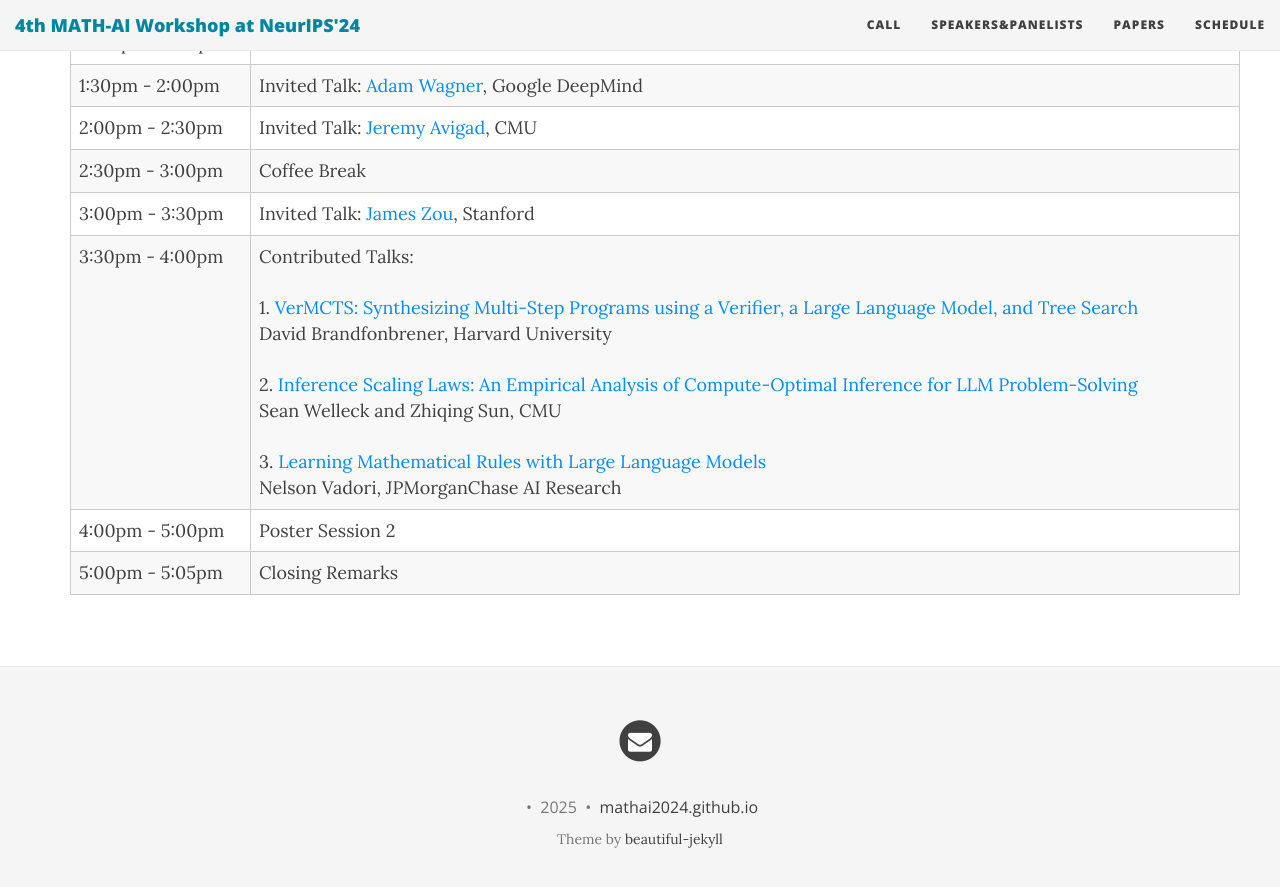
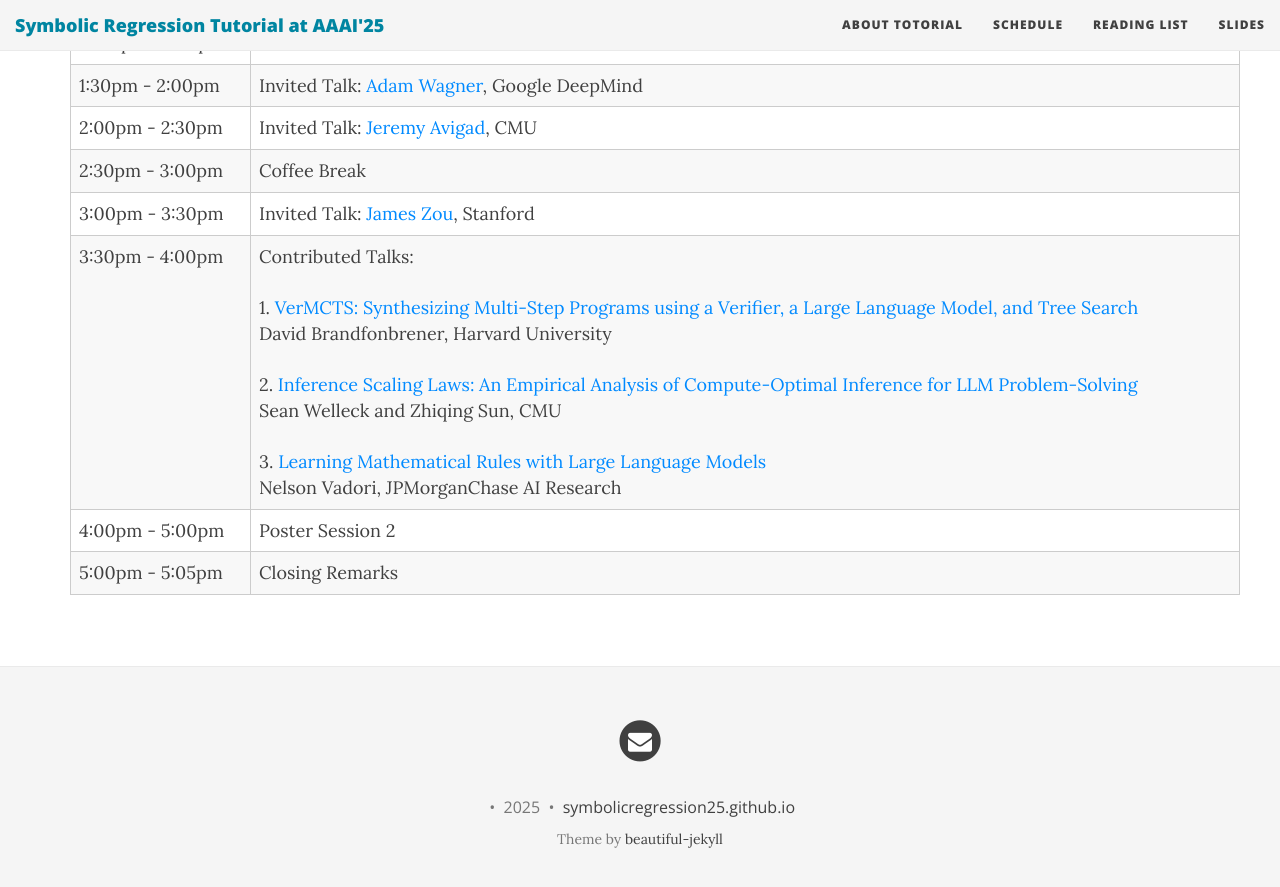
Before and after one commit to ZonglinY/llm4sd-aaai-2026, a Jekyll site: the page built from schedule.md, in a window 1280 px wide and 900 px high, scrolled down 645 px. Shown: the top 887 px of the window. Built offline with Jekyll 4.4.1, drawn with Linux system fonts in a browser that asks for light colours; nearby versions of some CDN libraries; part of the change alters nothing that is shown.

Commit message:
Update _config.yml

```diff
--- a/_config.yml
+++ b/_config.yml
@@ -1,43 +1,47 @@
-# --- General options --- #
+###########################################################
+### Welcome to Beautiful Jekyll!
+### This config file is meant for settings that affect your entire website. When you first
+### set up your website you should go through all these settings and edit them, but after
+### the initial set up you won't need to come back to this file often.
+###########################################################
 
+############################
+# --- Required options --- #
+############################
 
 # If you are building a GitHub project page then use these settings:
-#url: "mathai-iclr.github.io"
-#baseurl: ""
+# url: "symbolicregression25.github.io"
+# baseurl: ""
 
 # Of course don't forget to change the username and projectname to YOUR username and project
 
 # Name of website
-title: 4th MATH-AI Workshop at NeurIPS'24
-
+title: Symbolic Regression Tutorial at AAAI'25
 
 # Short description of your site
-description: Math-AI
+description: Symbolic-Regression
 
-# --- Navigation bar options --- #
+# Your name to show in the footer
+# author:
 
-# List of links in the navigation bar
+###############################################
+# --- List of links in the navigation bar --- #
+###############################################
+
 navbar-links:
-  Call: "cfp"
-  # Dates: "#dates"
-  Speakers&Panelists: "speakers"
-  Papers: "papers"
+  About Totorial: "about"
   Schedule: "schedule"
-  # - Beautiful Jekyll: "http://deanattali.com/beautiful-jekyll/"
-  # - Learn markdown: "http://www.markdowntutorial.com/"
-  # - GitHub Pages: "https://pages.github.com/"
-  # Organizers: "#organizers"
-  # About: "https://mathai2024.github.io/"
+  Reading List: "reading"
+  Slides: "slides"
+  # Resources:
+  #   - Beautiful Jekyll: "https://beautifuljekyll.com"
+  #   - Learn markdown: "https://www.markdowntutorial.com/"
+  # Author's home: "https://deanattali.com"
 
-# Image to show in the navigation bar - image must be a square (width = height)
-# Remove this parameter if you don't want an image in the navbar
-# avatar: "/img/avatar-icon.png"
+################
+# --- Logo --- #
+################
 
-# If you want to have an image logo in the top-left corner instead of the title text,
-# then specify the following parameter
-# title-img: /path/to/image
-
-# --- Background colour/image options --- #
 
 # Personalize the colors in your website. Colour values can be any valid CSS colour
 
@@ -51,42 +55,72 @@ footer-col: "#F5F5F5"
 footer-text-col: "#777777"
 footer-link-col: "#404040"
 
-# Alternatively, the navbar, footer, and page background can be set to use background images
-# instead of colour
-
-# navbar-img: "/img/mathai2022.png"
-# footer-img: "/img/mathai2022.png"
-# page-img: "/img/mathai2022.png"
-
-# --- Footer options --- #
 
 # Change all these values or delete the ones you don't want.
 # Important: you must keep the "name" parameter, everything else you can remove
-author: Organizers of the 4th MATH-AI Workshop at NeurIPS 2024
+author: Organizers of the Symbolic Regression Tutorial at AAAI 2025
 
-# Select your active Social Network Links.
-# Uncomment the links you want to show in the footer and add your information to each link.
-# You can reorder the items to define the link order.
-# If you want to add a new link that isn't here, you'll need to also edit the file _data/SocialNetworks.yml
+
+# Image to show in the navigation bar - works best with a square image
+# Remove this parameter if you don't want an image in the navbar
+# avatar: "/assets/img/avatar-icon.png"
+
+# By default, the image is cut into a circle. You can disable this behaviour by setting 'round-avatar: false'
+# round-avatar: true
+
+# If you want to have an image logo in the top-left corner instead of having the title of the website,
+# then specify the following parameter
+#title-img: /path/to/image
+
+
+#####################################
+# --- Footer social media links --- #
+#####################################
+
+# Select the social network links that you want to show in the footer.
+# You can change the order that they show up on the page by changing the order here.
+# Uncomment the links you want to show and add your information to each one.
 social-network-links:
-  # rss: true
-  email: "mathai.neurips2024@gmail.com"
-  # facebook: daattali
+  email: "ckreddy@vt.edu"
+  # rss: true  # remove this line if you don't want to show an RSS link at the bottom
+  # facebook: deanattali
   # github: daattali
   # twitter: daattali
-#  reddit: yourname
-#  google-plus: +DeanAttali
+  # patreon: DeanAttali
+  # youtube: "@daattali"
+  # whatsapp: 15551212
+#  medium: yourname
+#  reddit: yourname or r/yoursubreddit
 #  linkedin: daattali
 #  xing: yourname
 #  stackoverflow: "3943160/daattali"
 #  snapchat: deanat78
 #  instagram: deanat78
-#  youtube: user/deanat78
 #  spotify: yourname
 #  telephone: +14159998888
 #  steam: deanat78
 #  twitch: yourname
 #  yelp: yourname
+#  telegram: yourname
+#  calendly: yourname
+#  mastodon: instance.url/@username
+#  bluesky: yourname
+#  ORCID: your ORCID ID
+#  google-scholar: your google scholar
+#  discord: "invite_code" or "users/userid" or "invite/invite_code"
+#  kaggle: yourname
+#  hackerrank: yourname
+#  gitlab: yourname
+#  itchio: yourname
+#  untappd: yourname
+
+# If you want your website to generate an RSS feed, provide a description
+# The URL for the feed will be https://<your_website>/feed.xml
+# rss-description: This website is a virtual proof that I'm awesome
+
+###########################
+# --- General options --- #
+###########################
 
 # Select which share links to show in posts
 share-links-active:
@@ -95,17 +129,85 @@ share-links-active:
   google: false
   linkedin: true
 
-# How to display the link to the website in the footer
+# How to display the link to your website in the footer
 # Remove this if you don't want a link in the footer
-url-pretty: "mathai2024.github.io" # eg. "deanattali.com/beautiful-jekyll"
+url-pretty: "symbolicregression25.github.io"
 
-# --- Web Statistics Section --- #
+# # Add the website title to the title of every page
+# title-on-all-pages: true
 
-# Fill in your Google Analytics gtag.js ID to track your website using gtag
-#gtag: ""
+# # Excerpt word length - Truncate the excerpt of each post on the feed page to the specified number of words
+excerpt_length: 50
 
-# Fill in your Google Analytics ID to track your website using GA
-#google_analytics: ""
+# Character used to separate site title and description in HTML document title
+# and RSS feed title
+title-separator: "-"
+
+# # Whether or not to show an excerpt for every blog post in the feed page
+# feed_show_excerpt: true
+
+# # Whether or not to show a list of tags below each post preview in the feed page
+# feed_show_tags: true
+
+# # Add a search button to the navbar
+# post_search: true
+
+# # Add a button in the footer to edit the current page. Only works if your website is hosted on GitHub
+# edit_page_button: true
+
+# Allow sub-menu items (second-level navigation menu items) to be longer than the top-level menu
+# If this setting is off, then long sub-menu words might get cut off
+# See https://github.com/daattali/beautiful-jekyll/issues/765 to understand the issue this setting can solve
+# navbar-var-length: false
+
+# The keywords to associate with your website, for SEO purposes
+#keywords: "my,list,of,keywords"
+
+######################################
+# --- Colours / background image --- #
+######################################
+
+# Personalize the colours in your website. Colour values can be any valid CSS colour
+
+# page-col: "#FFFFFF"
+# text-col: "#404040"
+# link-col: "#008AFF"
+# hover-col: "#0085A1"
+# navbar-col: "#EAEAEA"
+# navbar-text-col: "#404040"
+# navbar-border-col: "#DDDDDD"
+# footer-col: "#EAEAEA"
+# footer-text-col: "#777777"
+# footer-link-col: "#404040"
+# footer-hover-col: "#0085A1"
+
+# Alternatively, the navbar, footer, and page background can be set to an image
+# instead of colour
+
+#navbar-img: "/assets/img/bgimage.png"
+#footer-img: "/assets/img/bgimage.png"
+#page-img: "/assets/img/bgimage.png"
+
+# Suggest a colour for mobile browsers to use as the browser's theme. This is only supported by a few mobile browsers.
+#mobile-theme-col: "#0085A1"
+
+# For any extra visual customization, you can include additional CSS files in every page on your site. List any custom CSS files here
+#site-css:
+#  - "/assets/css/custom-styles.css"
+
+# If you have common JavaScript files that should be included in every page, list them here
+#site-js:
+#  - "/assets/js/custom-script.js"
+
+#################################
+# --- Web Analytics Section --- #
+#################################
+
+# Fill in your Google Analytics tag ID (or "Measurement ID") to track your website usage
+#gtag: "G-XXXXXXXXXX"
+
+# Fill in your Cloudflare Analytics beacon token to track your website using Cloudflare Analytics
+#cloudflare_analytics: ""
 
 # Google Tag Manager ID
 #gtm: ""
@@ -113,51 +215,85 @@ url-pretty: "mathai2024.github.io" # eg. "deanattali.com/beautiful-jekyll"
 # Matomo (aka Piwik) Web statistics
 # Uncomment the following section to enable Matomo. The opt-out parameter controls
 # whether or not you want to allow users to opt out of tracking.
-
 #matomo:
 #  site_id: "9"
 #  uri: "demo.wiki.pro"
 #  opt-out: true
 
+# Google Universal Analytics ID -- deprecated
+# As of July 2023 this is no longer supported by Google! If you are still using `google_analytics`,
+# you should switch to using the `gtag` field above instead.
+#google_analytics: "UA-XXXXXXXX-X"
+
+####################
 # --- Comments --- #
+####################
 
-# Fill in your Disqus shortname (NOT the userid) if you want to support Disqus comments
-# disqus: ""
+# To use Disqus comments, sign up to https://disqus.com and fill in your Disqus shortname (NOT the userid)
+#disqus: ""
 
-# If you want to use JustComments fill with the API Key
-#just-comments: "ABCD-EFGH-IJKL"
+# To use Facebook Comments, create a Facebook app and fill in the Facebook App ID
+#fb_comment_id: ""
 
-# To use Facebook Comments, fill in a Facebook App ID
-# fb_comment_id: ""
+# To use CommentBox, sign up for a Project ID on https://commentbox.io
+#commentbox: "" # Project ID, e.g. "5694267682979840-proj"
 
-# Staticman support
+# To use Utterances comments: (0) uncomment the following section, (1) fill in
+# "repository" (make sure the repository is public), (2) Enable Issues in your repository,
+# (3) Install the Utterances app in your repository https://github.com/apps/utterances
+# See more details about the parameters below at https://utteranc.es/
+#utterances:
+#  repository: # GitHub username/repository eg. "daattali/beautiful-jekyll"
+#  issue-term: title   # Mapping between blog posts and GitHub issues
+#  theme: github-light # Utterances theme
+#  label: blog-comments # Label that will be assigned to GitHub Issues created by Utterances
+
+# To use Staticman comments, uncomment the following section. You may leave the reCaptcha
+# section commented if you aren't using reCaptcha for spam protection.
+# Using Staticman requires advanced knowledge, please consult
+# https://github.com/eduardoboucas/staticman/ and https://staticman.net/ for further
+# instructions. For any support with staticman please direct questions to staticman and
+# not to BeautifulJekyll.
 staticman:
-  repository: # GitHub username/repository eg. "daattali/beautiful-jekyll"
-  branch: # eg. "master" If you're not using `master` branch, then you also need to update the `branch` parameter in `staticman.yml`
-  endpoint: # URL of your own deployment (with trailing slash) (will fallback to a public GitLab instance)
-  reCaptcha:
-    # reCaptcha for Staticman (OPTIONAL)
-    # If you use reCaptcha, you must also set these parameters in staticman.yml
-    siteKey: # Use your own site key, you need to apply for one on Google
-    secret: # ENCRYPT your password by going to https://staticman3.herokuapp.com/v3/encrypt/<your-site-secret>
+ repository : # GitHub username/repository eg. "daattali/beautiful-jekyll"
+ branch     : master # If you're not using `master` branch, then you also need to update the `branch` parameter in `staticman.yml`
+ endpoint   : # URL of your deployment, with a trailing slash eg. "https://<your-api>/v3/entry/github/"
+ reCaptcha:   # (optional, set these parameters in `staticman.yml` as well)
+   siteKey  : # You need to apply for a site key on Google
+   secret   : # Encrypt your password by going to https://<your-own-api>/v3/encrypt/<your-site-secret>
 
+# To use giscus comments:
+# (0) Uncomment the following giscus section, (1) Enable Discussions in your GitHub repository,
+# (2) Install the giscus app in your repository (details at https://giscus.app),
+# (3) Fill in *all* the parameters below
+# See more details about giscus and each of the following parameters at https://giscus.app
+#giscus:
+#  hostname: giscus.app # Replace with your giscus instance's hostname if self-hosting
+#  repository: # GitHub username/repository eg. "daattali/beautiful-jekyll"
+#  repository-id: # ID of your repository, retrieve this info from https://giscus.app
+#  category: Announcements # Category name of your GitHub Discussion posts
+#  category-id: # ID of your category, retrieve this info from https://giscus.app
+#  mapping: pathname
+#  reactions-enabled: 1
+#  emit-metadata: 0
+#  theme: light
+
+################
 # --- Misc --- #
+################
+
+# Ruby Date Format to show dates of posts
+date_format: "%B %-d, %Y"
 
 # Facebook App ID
-# fb_app_id: ""
+#fb_app_id: ""
 
-# Excerpt Word Length
-# Truncates the excerpt to the specified number of words on the index page
-excerpt_length: 50
-
-# Character used to separate site title and description in HTML document title
-# and RSS feed title
-title-separator: "-"
-
-# --- Don't need to touch anything below here (but you can if you want) --- #
+#################################################################################
+# --- You don't need to touch anything below here (but you can if you want) --- #
+#################################################################################
 
 # Output options (more information on Jekyll's site)
-timezone: "America/West Meeting Room 118-120, Vancouver"
+timezone: "February 26, 2025 (2:00 pm – 6:00 pm EST), Meeting Room 116, Philadelphia"
 markdown: kramdown
 highlighter: rouge
 permalink: /:year-:month-:day-:title/
@@ -168,21 +304,20 @@ kramdown:
 
 # Default YAML values (more information on Jekyll's site)
 defaults:
-  - scope:
+  -
+    scope:
       path: ""
       type: "posts"
     values:
       layout: "post"
-      comments: true # add comments to all blog posts
+      comments: true  # add comments to all blog posts
       social-share: true # add social media sharing buttons to all blog posts
-  - scope:
-      path: "" # all files
+  -
+    scope:
+      path: "" # any file that's not a post will be a "page" layout by default
     values:
       layout: "page"
       show-avatar: true
-
-# Use tags index page and make tags on each post clickable
-link-tags: true
 
 # Exclude these files from production site
 exclude:
@@ -194,6 +329,8 @@ exclude:
   - LICENSE
   - README.md
   - Vagrantfile
+
+
 
 # prose.io config
 prose:
@@ -250,5 +387,6 @@ prose:
 plugins:
   - jekyll-paginate
   - jekyll-sitemap
+
 # Beautiful Jekyll / Dean Attali
 # 2fc73a3a967e97599c9763d05e564189
```
